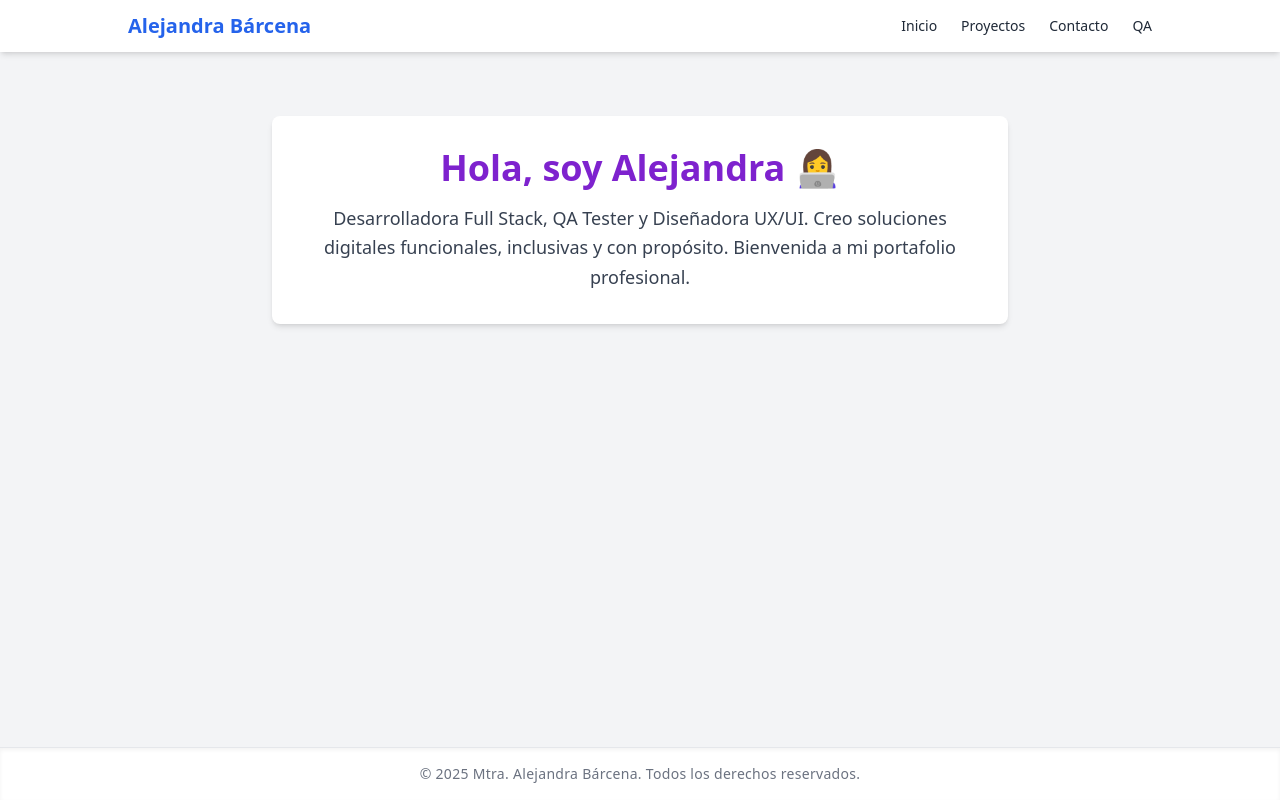
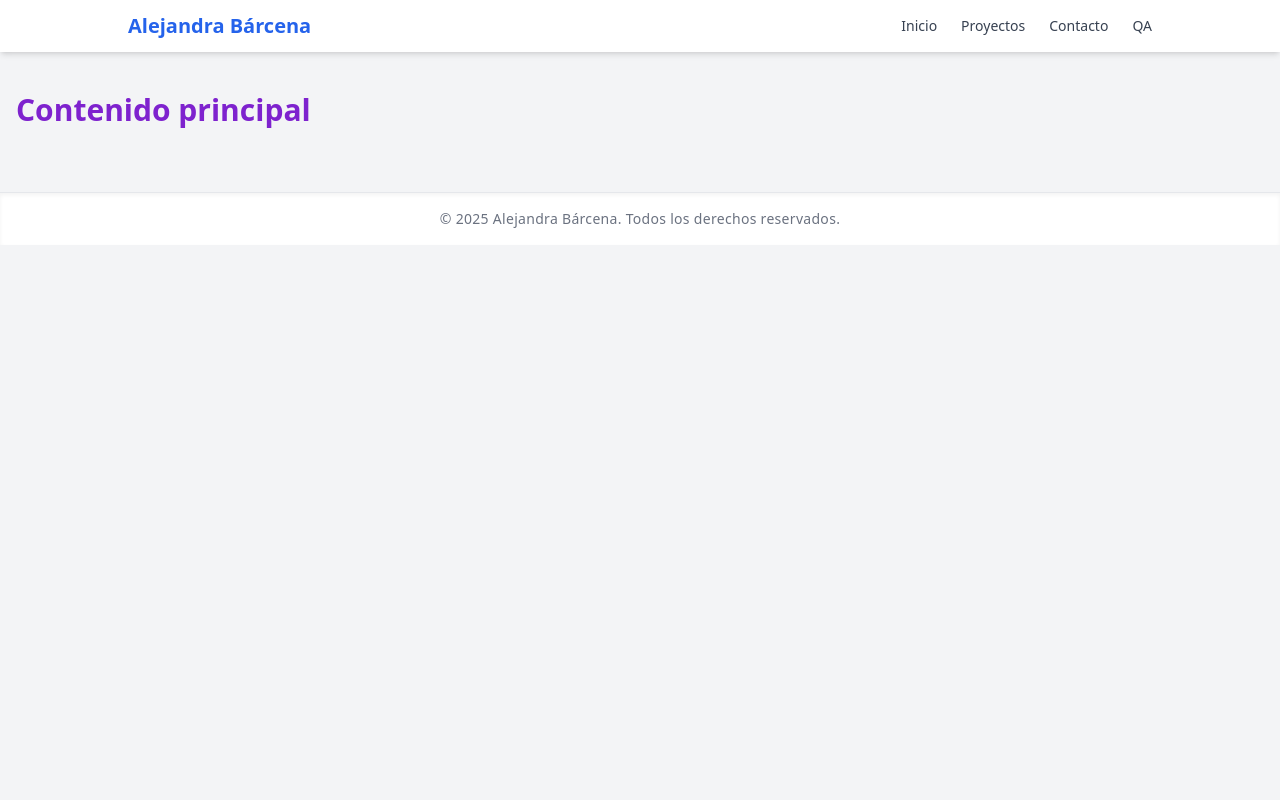
Before and after one commit to alejandrabarcena/fullstack-qa-portfolio, a plain HTML site: page index.html in a window 1280 px wide. Drawn offline with nearby package versions, Linux system fonts and the light colour scheme.

Commit message:
🧭 Corrigiendo navbar en todas las páginas

```diff
--- a/index.html
+++ b/index.html
@@ -3,46 +3,35 @@
 <head>
   <meta charset="UTF-8" />
   <meta name="viewport" content="width=device-width, initial-scale=1" />
-  <title>Portafolio | Mtra. Alejandra Bárcena</title>
-
-  <!-- TailwindCSS CDN -->
+  <title>Nombre de la Página</title>
   <script src="https://cdn.tailwindcss.com"></script>
-
-  <!-- Tu CSS personalizado -->
   <link rel="stylesheet" href="style.css" />
 </head>
+<body class="bg-gray-100 text-gray-800 font-sans">
 
-<body class="bg-gray-100 flex flex-col min-h-screen font-sans text-gray-800">
-
-  <!-- 🔗 Navbar -->
+  <!-- ✅ Aquí va el navbar -->
   <nav class="bg-white shadow-md px-4 py-3 sticky top-0 z-10">
     <div class="max-w-5xl mx-auto flex justify-between items-center">
       <h1 class="text-xl font-bold text-blue-600">Alejandra Bárcena</h1>
       <ul class="hidden md:flex space-x-6 text-sm">
-        <li><a href="index.html" class="hover:text-blue-600 font-medium">Inicio</a></li>
-        <li><a href="projects.html" class="hover:text-blue-600 font-medium">Proyectos</a></li>
-        <li><a href="contact.html" class="hover:text-blue-600 font-medium">Contacto</a></li>
-        <li><a href="qa.html" class="hover:text-blue-600 font-medium">QA</a></li>
+        <li><a href="index.html" class="text-gray-700 hover:text-blue-600 font-medium">Inicio</a></li>
+        <li><a href="projects.html" class="text-gray-700 hover:text-blue-600 font-medium">Proyectos</a></li>
+        <li><a href="contact.html" class="text-gray-700 hover:text-blue-600 font-medium">Contacto</a></li>
+        <li><a href="qa.html" class="text-gray-700 hover:text-blue-600 font-medium">QA</a></li>
       </ul>
     </div>
   </nav>
 
-  <!-- 💡 Hero principal -->
-  <main class="flex-grow container mx-auto px-4 py-16 max-w-3xl text-center">
-    <section class="bg-white rounded-lg shadow-md p-8">
-      <h2 class="text-4xl font-bold text-purple-700 mb-4">Hola, soy Alejandra 👩‍💻</h2>
-      <p class="text-gray-700 text-lg leading-relaxed">
-        Desarrolladora Full Stack, QA Tester y Diseñadora UX/UI. Creo soluciones digitales funcionales, inclusivas y con propósito. Bienvenida a mi portafolio profesional.
-      </p>
-    </section>
+  <!-- Aquí empieza tu contenido -->
+  <main class="container mx-auto px-4 py-10">
+    <h2 class="text-3xl font-bold text-purple-700 mb-6">Contenido principal</h2>
+    <!-- ... -->
   </main>
 
-  <!-- 🦶 Footer -->
+  <!-- Footer -->
   <footer class="bg-white text-center text-gray-500 text-sm py-4 shadow-inner">
-    &copy; 2025 Mtra. Alejandra Bárcena. Todos los derechos reservados.
+    &copy; 2025 Alejandra Bárcena. Todos los derechos reservados.
   </footer>
 
-  <!-- Tu JS personalizado -->
-  <script src="script.js"></script>
 </body>
 </html>
```
Also changed, not shown: green-nest/backend/package.json (added, +22 -0 lines), green-nest/backend/server.js (added), projects/leafy-haven/index.html (added), projects/leafy-haven/script.js (added), projects/leafy-haven/styles.css (added), 1 other file.
